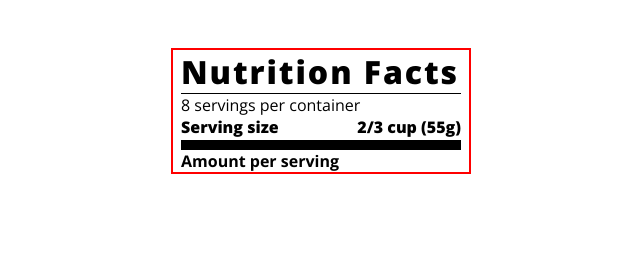
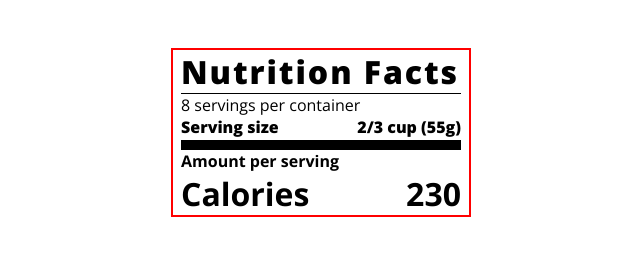
Before and after one commit to mwahyd/nutrition-label, a plain HTML site: page index.html in a window 1280 px wide. Shown: the whole page, without its empty margins (319-959 px from the left). Drawn offline with nearby package versions, Linux system fonts and the light colour scheme.

Commit message:
create Calories section

```diff
--- a/index.html
+++ b/index.html
@@ -24,6 +24,9 @@
 
       <div class="calories-container">
         <h2>Amount per serving</h2>
+        <p class="M-bold X-font separate-items">
+          Calories <span class="M-bold">230</span>
+        </p>
       </div>
     </div>
   </body>
```
